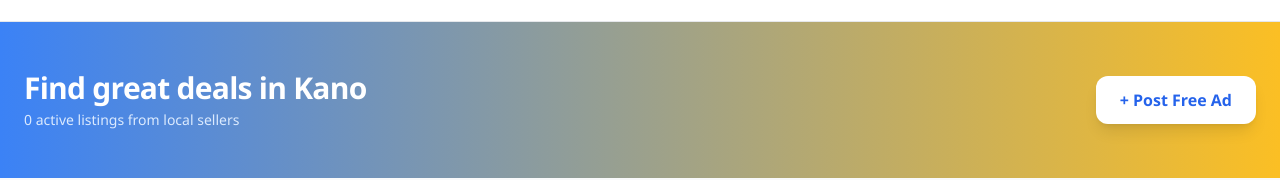
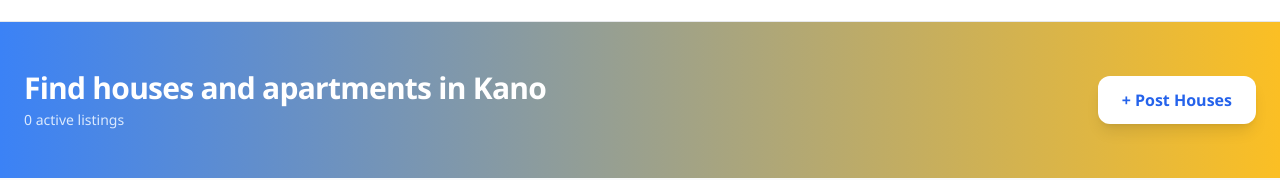
Before and after one commit to khaleelyb/kanoproperties, a React (Vite) app: page / in a window 1280 px wide. Shown: the part 182-362 px from the top of the page. Built offline with nearby package versions, Linux system fonts and the light colour scheme; no server answers; the database is empty.

Commit message:
Update hero section text for Kano listings

```diff
--- a/App.tsx
+++ b/App.tsx
@@ -403,14 +403,14 @@ const App: React.FC = () => {
             <div className="bg-gradient-to-r from-blue-500 to-amber-400 text-white">
               <div className="max-w-7xl mx-auto px-4 sm:px-6 py-8 sm:py-12 flex flex-col sm:flex-row items-center justify-between gap-4">
                 <div>
-                  <h2 className="text-2xl sm:text-3xl font-bold tracking-tight">Find great deals in Kano</h2>
-                  <p className="text-blue-100 mt-1 text-sm">{products.length.toLocaleString()} active listings from local sellers</p>
+                  <h2 className="text-2xl sm:text-3xl font-bold tracking-tight">Find houses and apartments in Kano</h2>
+                  <p className="text-blue-100 mt-1 text-sm">{products.length.toLocaleString()} active listings</p>
                 </div>
                 <button
                   onClick={handlePostAdClick}
                   className="flex-shrink-0 bg-white text-blue-600 font-bold px-6 py-3 rounded-xl shadow-lg hover:shadow-xl hover:bg-blue-50 transition-all"
                 >
-                  + Post Free Ad
+                  + Post Houses
                 </button>
               </div>
             </div>
```
